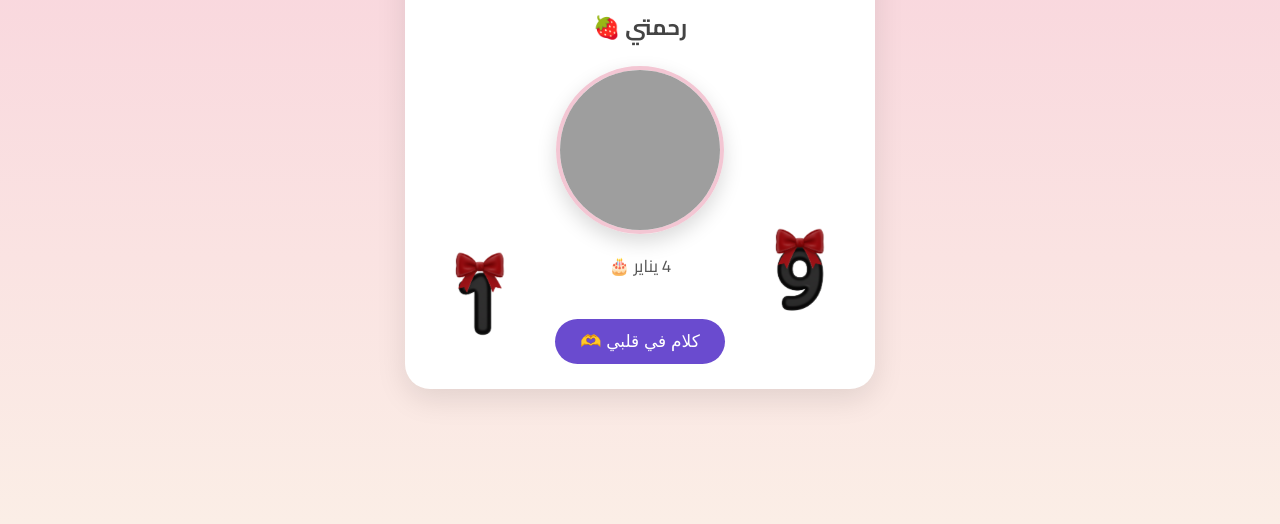
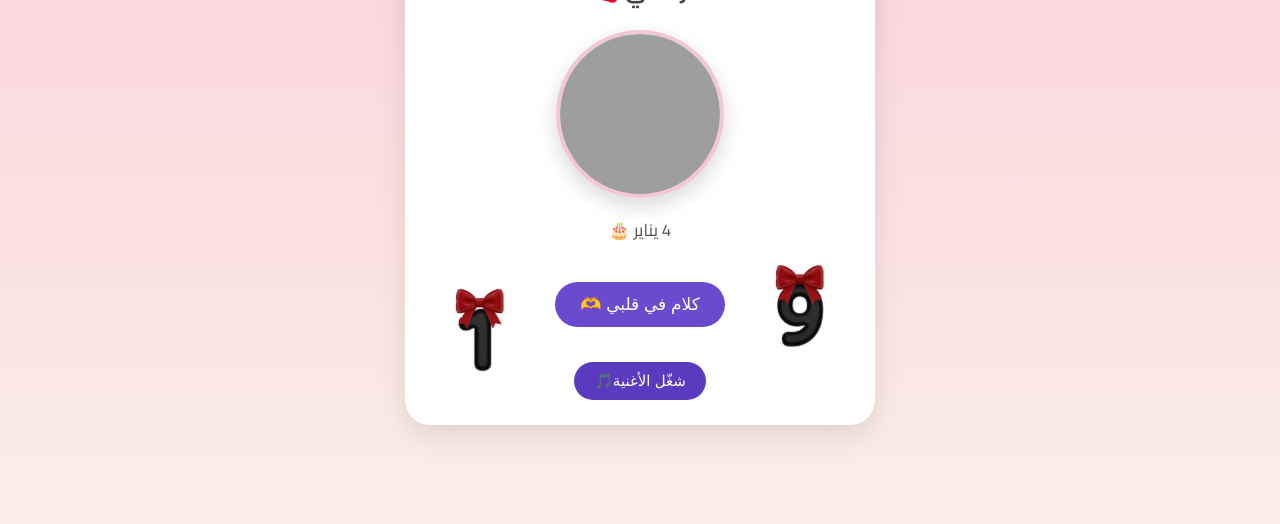
Before and after one commit to oamrmohamed/rahma-birthday, a plain HTML site: page index.html in a window 1280 px wide. Shown: the part 276-800 px from the top of the page. Drawn offline with Linux system fonts and the light colour scheme; grey boxes are pictures that could not be loaded.

Commit message:
Enhance birthday page with music and button effects
Added music functionality and improved button styles.

```diff
--- a/index.html
+++ b/index.html
@@ -92,7 +92,10 @@ button {
 }
 
 button:hover {
-    background: #5a3bc0;
+      background: #e9a9c4;
+    transform: translateY(-3px) scale(1.03);
+    box-shadow: 0 8px 20px rgba(0,0,0,0.15);
+    transition: 0.8s;
 }
 
 /* صورة */
@@ -128,13 +131,33 @@ button:hover {
     pointer-events: none;
     z-index: 9999;
 }
+.music-box {
+    margin-top: 15px;
+}
+
+.music-box button {
+    background: #5a3bc0;
+    color:#fff;
+    border: none;
+    padding: 10px 20px;
+    border-radius: 25px;
+    font-size: 15px;
+    cursor: pointer;
+}
+.music-box button:hover {
+    background: #e9a9c4;
+    transform: translateY(-3px) scale(1.03);
+    box-shadow: 0 8px 20px rgba(0,0,0,0.15);
+    transition: 0.8s;
+}
+
 </style>
 </head>
 
 <body>
 
 <div class="card">
-    <div class="flags">🎉 🎈 🎊 🎈 🎉</div>
+    <div class="flags"style="margin-top: 25px;">🎉 🎈 🎊 🎈 🎉</div>
 
     <img src="balloon-left.png" class="balloon-img left">
     <img src="balloon-right.png" class="balloon-img right">
@@ -156,6 +179,12 @@ button:hover {
         وضحكتك سبب أمان<br>
         وكل سنة وانتي أقرب لقلبي 🤍
     </div>
+    <div class="music-box">
+    <button id="musicBtn" onclick="toggleMusic()">شغّل الأغنية🎵</button>
+</div>
+
+<audio id="music" src="song.mp3"></audio>
+
 </div>
 
 <canvas id="confetti"></canvas>
@@ -258,6 +287,19 @@ function showSurprise(){
     document.getElementById("surprise").style.display="block";
     startExplosion(x,y);
 }
+const music = document.getElementById("music");
+const musicBtn = document.getElementById("musicBtn");
+
+function toggleMusic() {
+    if (music.paused) {
+        music.play();
+        musicBtn.innerText = "إيقاف الأغنية⏸️";
+    } else {
+        music.pause();
+        musicBtn.innerText = "شغّل الأغنية🎵";
+    }
+}
+
 </script>
 
 </body>
```
